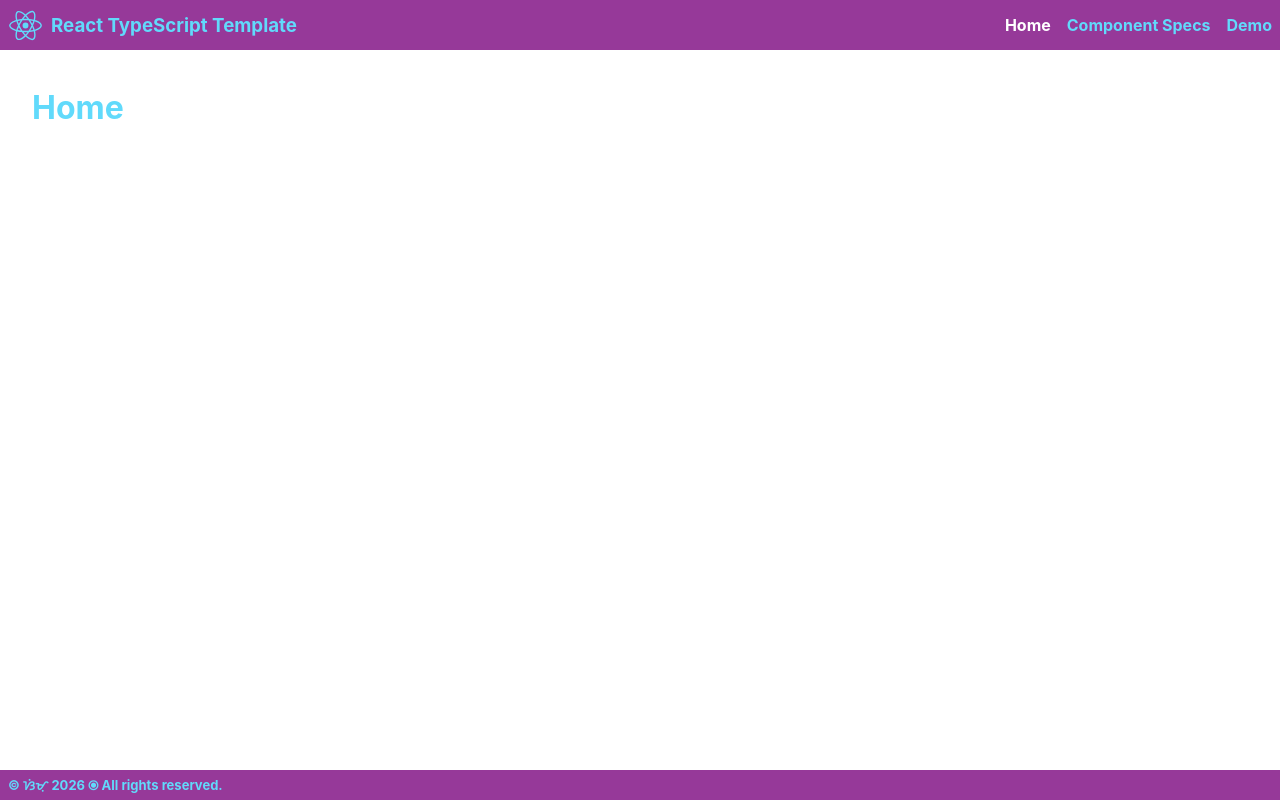
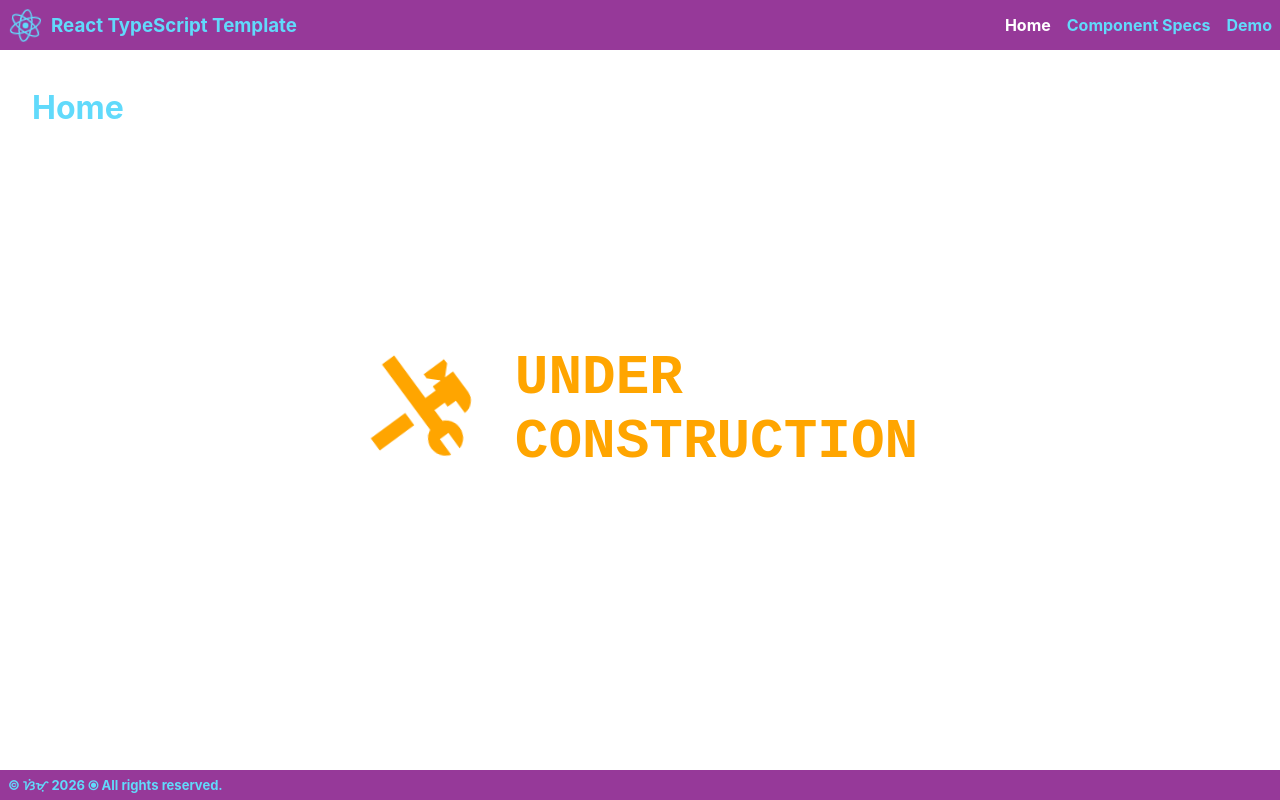
Before and after one commit to jaosimt/ts-app-template, a React (Create React App) app: page / in a window 1280 px wide. Built offline with nearby package versions, Linux system fonts and the light colour scheme.

Commit message:
* added UnderConstruction

```diff
--- a/src/App.scss
+++ b/src/App.scss
@@ -1,4 +1,5 @@
 @import 'styles/variables';
+@import 'styles/animations';
 
 #react-ts-template {
   display        : flex;
--- a/src/App.tsx
+++ b/src/App.tsx
@@ -1,11 +1,13 @@
 import React, { useEffect, useMemo, useState } from 'react';
 import './App.scss';
 import { IoCloudOffline, IoLogoReact } from 'react-icons/io5';
+import { useLocation } from 'react-router';
 import ReactIcon from './components/partials';
 import Modal from './components/partials/modal';
 import { targetUnicode } from './constants';
 import { NavigationMain } from './navs';
 import ContentRouter from './routes';
+import { classNames } from './utils';
 
 const App = () => {
     const [offline, setOffline] = useState(false);
@@ -14,6 +16,8 @@ const App = () => {
         if (!['online', 'offline'].includes(type)) return;
         setOffline(type === 'offline');
     };
+
+    const {pathname} = useLocation();
 
     useEffect(() => {
         window.addEventListener('online', setConnectionStatus);
@@ -43,7 +47,7 @@ const App = () => {
         {MemoizedConnectionModal}
         <header>
             <div className={'display-flex gap-0p5 align-items-center'}>
-                <ReactIcon size={35} className={'spin font-weight-bold'} icon={IoLogoReact}/>
+                <ReactIcon size={35} className={classNames(pathname === '/' && 'spin', 'font-weight-bold')} icon={IoLogoReact}/>
                 <h3 className={'m-0'}>React TypeScript Template</h3>
             </div>
             <NavigationMain/>
--- a/src/components/pages/demo/index.tsx
+++ b/src/components/pages/demo/index.tsx
@@ -1,8 +1,7 @@
 import { FC } from 'react';
-import { MdConstruction } from 'react-icons/md';
 import { NavLink, Outlet, useLocation } from 'react-router';
 import { classNames } from '../../../utils';
-import ReactIcon from '../../partials';
+import UnderConstruction from '../underConstruction';
 
 const Demo: FC = () => {
     const {pathname} = useLocation();
@@ -15,12 +14,7 @@ const Demo: FC = () => {
                 <NavLink to={'/demo/tab'} className={({isActive}) => classNames(isActive && 'active', 'transition-200')}>Tabs</NavLink>
             </nav>
             <div className={'p-1p5 border-radius-0p3 position-relative'} style={{width: 'calc(100% - 150px', backgroundColor: 'whitesmoke'}}>
-                {
-                    pathname === '/demo' && <div className={'translate absolute-center display-flex gap-2'}>
-                        <ReactIcon className={'color-orange'} size={121} icon={MdConstruction} />
-                        <span style={{fontSize: '56px', fontFamily: 'courier new'}} className="monospace font-weight-bold color-yellow">UNDER<br/>CONSTRUCTION</span>
-                    </div>
-                }
+                {pathname === '/demo' && <UnderConstruction/>}
                 <Outlet />
             </div>
         </div>
--- a/src/components/pages/home/index.tsx
+++ b/src/components/pages/home/index.tsx
@@ -1,9 +1,12 @@
 import { FC } from 'react';
+import UnderConstruction from '../underConstruction';
 
 const Home: FC = () => {
+
     return <div data-component={'home'} className={'width-100p'}>
         <div className={''}>
             <h1 className={'mt-0 line-height-1'}>Home</h1>
+            <UnderConstruction/>
         </div>
     </div>
 };
--- /dev/null
+++ b/src/components/pages/underConstruction.tsx
@@ -0,0 +1,10 @@
+import { MdConstruction } from 'react-icons/md';
+import ReactIcon from '../partials';
+
+const UnderConstruction = () => <div className={'translate absolute-center display-flex gap-2'}>
+    <ReactIcon className={'color-orange spin'} size={121} icon={MdConstruction}/>
+    <span style={{fontSize: '56px', fontFamily: 'courier new'}}
+          className="monospace font-weight-bold color-orange">UNDER<br/>CONSTRUCTION</span>
+</div>
+
+export default UnderConstruction;
--- a/src/components/partials/tab/styles.scss
+++ b/src/components/partials/tab/styles.scss
@@ -23,7 +23,6 @@ $activeTabItemColor    : magenta;
     font-weight             : bold;
     grid-template-columns   : 7px auto 7px;
     transition              : all 300ms ease-in-out;
-    z-index                 : 1;
 
     > .scroll-btn-left,
     > .scroll-btn-right {
@@ -64,6 +63,7 @@ $activeTabItemColor    : magenta;
       overflow: hidden;
       padding       : 0.3rem 0 0 0;
       white-space: nowrap;
+      z-index : 1;
 
       > .tab-item {
         border                  : 1px solid transparent;
```
